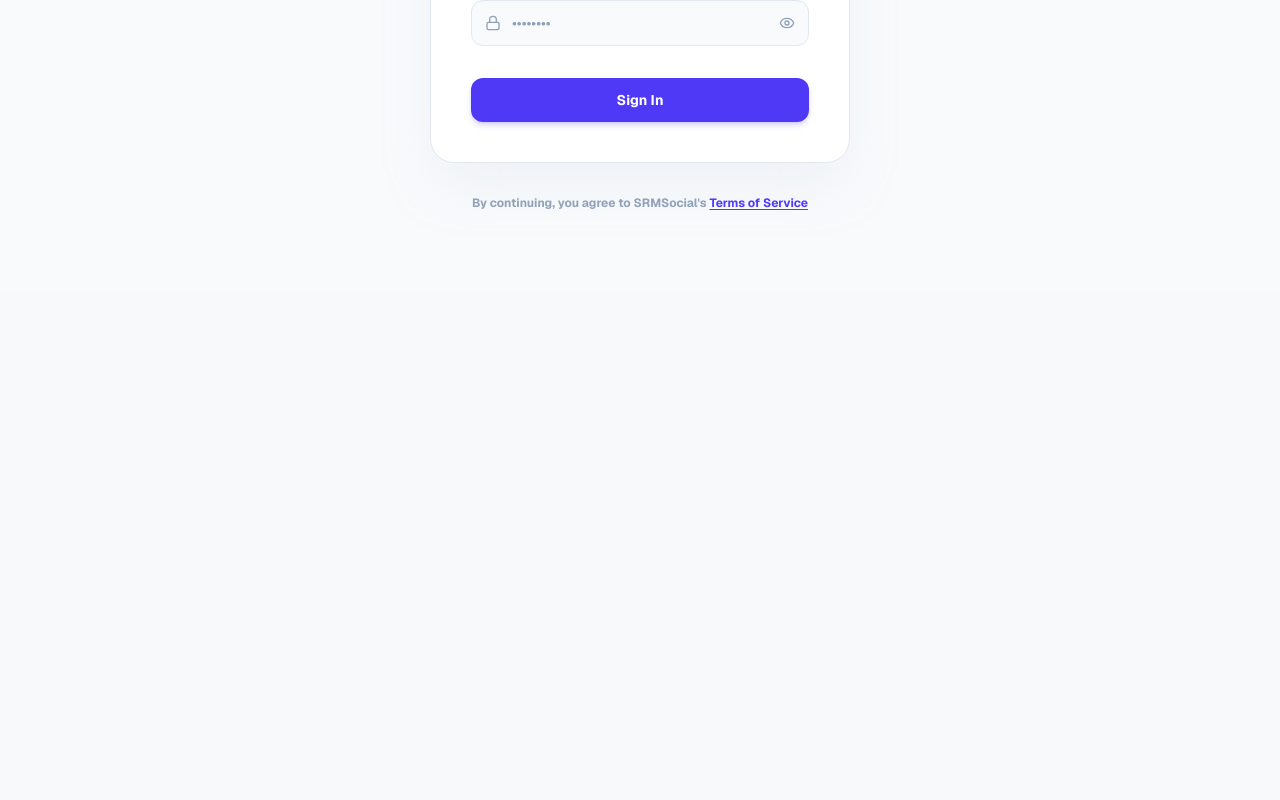
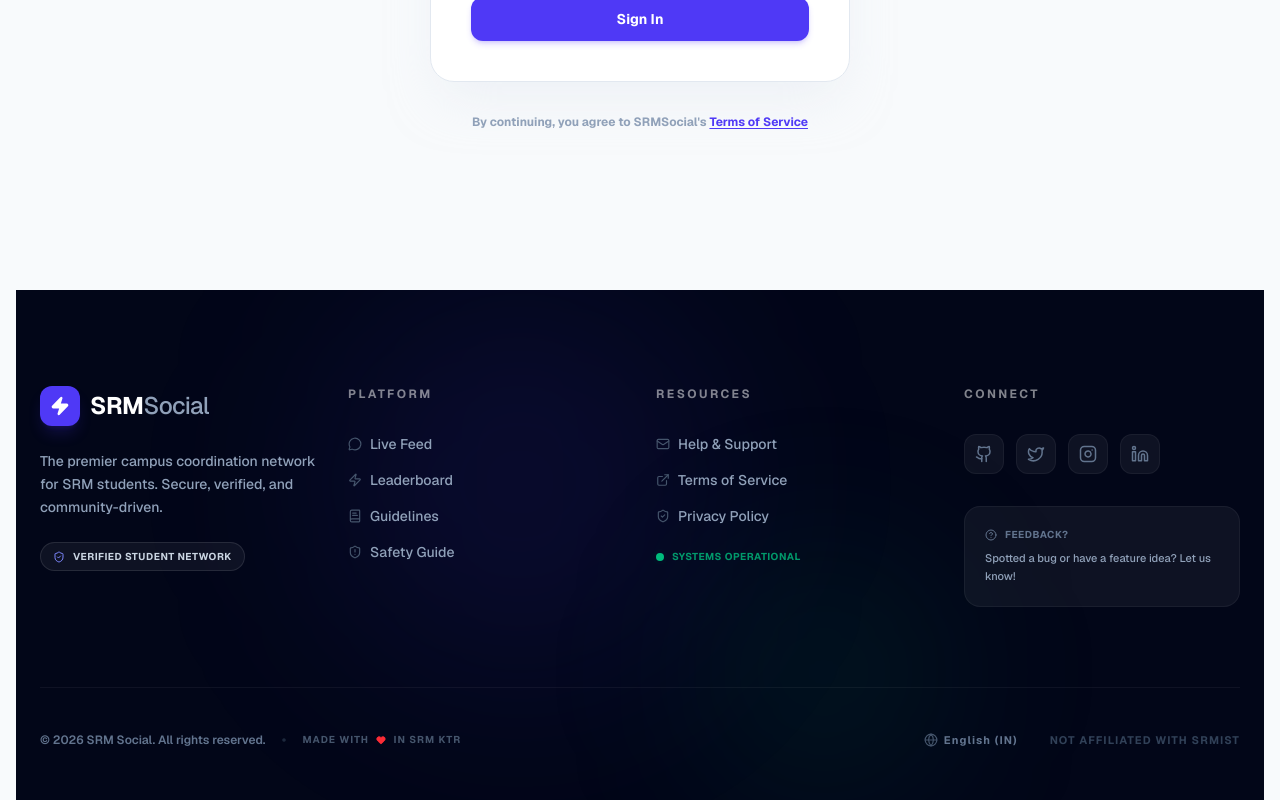
Before and after one commit to nb2912/Campus-Connect, a Next.js app: page /auth in a window 1280 px wide. Shown: the part 508-1308 px from the top of the page. Before the commit the page ends 800 px from the top, so only its background shows below. Built offline with nearby package versions, Linux system fonts and the light colour scheme; no server answers.

Commit message:
feat: implement Firebase authentication page with SRM email verification and validation logic

```diff
--- a/app/auth/page.tsx
+++ b/app/auth/page.tsx
@@ -2,6 +2,7 @@
 
 import { useState, useEffect } from "react";
 import { useRouter } from "next/navigation";
+import Link from "next/link";
 import {
   signInWithEmailAndPassword,
   createUserWithEmailAndPassword,
@@ -26,6 +27,7 @@ import {
   CheckCircle,
   ChevronLeft,
 } from "lucide-react";
+import Footer from "../components/Footer";
 
 const ALLOWED_DOMAIN = "@srmist.edu.in";
 
@@ -414,11 +416,12 @@ export default function AuthPage() {
 
         <p className="text-center text-xs font-bold text-slate-400 mt-8">
           By continuing, you agree to SRMSocial's{" "}
-          <a href="/tos" className="text-indigo-600 hover:text-indigo-700 transition-colors underline underline-offset-2">
+          <Link href="/tos" className="text-indigo-600 hover:text-indigo-700 transition-colors underline underline-offset-2">
             Terms of Service
-          </a>
+          </Link>
         </p>
       </div>
+      <Footer />
     </div>
   );
 }
--- a/app/components/Footer.tsx
+++ b/app/components/Footer.tsx
@@ -1,7 +1,7 @@
 // app/components/Footer.tsx
 "use client";
 
-import { Zap, X } from "lucide-react";
+import { Zap, X, Github, Instagram, Linkedin, Twitter, Mail, ShieldCheck, ExternalLink, Globe, Heart, MessageCircle, ShieldAlert, BookText, HelpCircle } from "lucide-react";
 import { useState } from "react";
 import { motion, AnimatePresence } from "framer-motion";
 import Link from "next/link";
@@ -13,7 +13,7 @@ function Modal({ title, onClose, children }: { title: string; onClose: () => voi
         {/* Backdrop */}
         <motion.div
           initial={{ opacity: 0 }} animate={{ opacity: 1 }} exit={{ opacity: 0 }}
-          className="absolute inset-0 bg-black/60 backdrop-blur-sm"
+          className="absolute inset-0 bg-slate-950/60 backdrop-blur-md"
           onClick={onClose}
         />
         {/* Panel */}
@@ -22,15 +22,15 @@ function Modal({ title, onClose, children }: { title: string; onClose: () => voi
           animate={{ opacity: 1, scale: 1, y: 0 }}
           exit={{ opacity: 0, scale: 0.95, y: 20 }}
           transition={{ type: "spring", stiffness: 300, damping: 30 }}
-          className="relative z-10 w-full max-w-lg bg-[#1e293b] border border-white/10 rounded-3xl p-8 shadow-2xl max-h-[80vh] overflow-y-auto"
+          className="relative z-10 w-full max-w-lg bg-white border border-slate-200 rounded-[2rem] p-8 md:p-10 shadow-2xl max-h-[80vh] overflow-y-auto"
         >
-          <div className="flex items-center justify-between mb-6">
-            <h2 className="text-xl font-bold text-white">{title}</h2>
-            <button onClick={onClose} className="w-8 h-8 rounded-full bg-white/10 hover:bg-white/20 flex items-center justify-center transition-colors">
-              <X size={16} className="text-slate-400" />
+          <div className="flex items-center justify-between mb-8">
+            <h2 className="text-2xl font-bold text-slate-900 tracking-tight">{title}</h2>
+            <button onClick={onClose} className="w-10 h-10 rounded-full bg-slate-100 hover:bg-slate-200 flex items-center justify-center transition-all">
+              <X size={18} className="text-slate-500" />
             </button>
           </div>
-          <div className="text-slate-400 text-sm leading-relaxed space-y-4">
+          <div className="text-slate-600 text-[15px] leading-relaxed space-y-5 font-medium">
             {children}
           </div>
         </motion.div>
@@ -44,28 +44,90 @@ export default function Footer() {
 
   return (
     <>
-      <footer className="mt-20 border-t border-white/5 py-10 px-6 text-center">
-        <div className="max-w-7xl mx-auto flex flex-col md:flex-row items-center justify-between gap-6">
+      <footer className="relative mt-40 bg-slate-950 pt-24 pb-12 overflow-hidden">
+        {/* Decorative Gradient Flare */}
+        <div className="absolute top-0 left-1/4 w-96 h-96 bg-indigo-600/10 rounded-full blur-[100px] pointer-events-none" />
+        <div className="absolute bottom-0 right-1/4 w-64 h-64 bg-emerald-600/10 rounded-full blur-[80px] pointer-events-none" />
 
-          {/* BRANDING */}
-          <div className="text-left">
-             <h3 className="text-lg font-bold text-white tracking-tight flex items-center gap-2 justify-center md:justify-start">
-                <Zap size={18} className="text-indigo-500 fill-indigo-500"/> SRM<span className="text-indigo-400">Social</span>
-             </h3>
-             <p className="text-xs text-slate-500 mt-1">Connecting campus, one plan at a time.</p>
+        <div className="max-w-7xl mx-auto px-6 relative z-10">
+          <div className="grid grid-cols-1 md:grid-cols-2 lg:grid-cols-4 gap-12 lg:gap-8 mb-20">
+
+            {/* BRANDING COLUMN */}
+            <div className="space-y-6 text-center md:text-left">
+              <div className="flex items-center gap-2.5 justify-center md:justify-start">
+                <div className="w-10 h-10 rounded-xl bg-indigo-600 flex items-center justify-center shadow-lg shadow-indigo-600/20">
+                  <Zap size={20} className="text-white fill-white" />
+                </div>
+                <span className="text-2xl font-bold tracking-tight text-white">SRM<span className="text-slate-400 font-medium">Social</span></span>
+              </div>
+              <p className="text-slate-400 text-sm leading-relaxed max-w-xs font-medium mx-auto md:mx-0">
+                The premier campus coordination network for SRM students. Secure, verified, and community-driven.
+              </p>
+              <div className="inline-flex items-center gap-2 px-3 py-1.5 rounded-full bg-white/5 border border-white/10 text-slate-300 text-[10px] font-bold uppercase tracking-wider">
+                <ShieldCheck size={12} className="text-indigo-400" /> Verified Student Network
+              </div>
+            </div>
+
+            {/* PRODUCT COLUMN */}
+            <div className="text-center md:text-left">
+              <h4 className="text-white font-bold text-xs mb-8 uppercase tracking-[0.2em] opacity-50">Platform</h4>
+              <ul className="space-y-4 text-sm font-medium text-slate-400">
+                <li><Link href="/dashboard" className="hover:text-white transition-colors flex items-center gap-2 justify-center md:justify-start group"><MessageCircle size={14} className="text-slate-600 group-hover:text-indigo-400 transition-colors" /> Live Feed</Link></li>
+                <li><Link href="/dashboard" className="hover:text-white transition-colors flex items-center gap-2 justify-center md:justify-start group"><Zap size={14} className="text-slate-600 group-hover:text-indigo-400 transition-colors" /> Leaderboard</Link></li>
+                <li><button onClick={() => setModal("guidelines")} className="hover:text-white transition-colors flex items-center gap-2 justify-center md:justify-start group w-full md:w-auto"><BookText size={14} className="text-slate-600 group-hover:text-indigo-400 transition-colors" /> Guidelines</button></li>
+                <li><button onClick={() => setModal("safety")} className="hover:text-white transition-colors flex items-center gap-2 justify-center md:justify-start group w-full md:w-auto"><ShieldAlert size={14} className="text-slate-600 group-hover:text-indigo-400 transition-colors" /> Safety Guide</button></li>
+              </ul>
+            </div>
+
+            {/* RESOURCES COLUMN */}
+            <div className="text-center md:text-left">
+              <h4 className="text-white font-bold text-xs mb-8 uppercase tracking-[0.2em] opacity-50">Resources</h4>
+              <ul className="space-y-4 text-sm font-medium text-slate-400">
+                <li><a href="mailto:nihalbasaniwal2912@gmail.com" className="hover:text-white transition-colors flex items-center gap-2 justify-center md:justify-start group"><Mail size={14} className="text-slate-600 group-hover:text-indigo-400 transition-colors" /> Help & Support</a></li>
+                <li><Link href="/tos" className="hover:text-white transition-colors flex items-center gap-2 justify-center md:justify-start group"><ExternalLink size={14} className="text-slate-600 group-hover:text-indigo-400 transition-colors" /> Terms of Service</Link></li>
+                <li><Link href="/tos" className="hover:text-white transition-colors flex items-center gap-2 justify-center md:justify-start group"><ShieldCheck size={14} className="text-slate-600 group-hover:text-indigo-400 transition-colors" /> Privacy Policy</Link></li>
+                <li className="flex items-center gap-2 text-emerald-500/80 pt-2 justify-center md:justify-start">
+                  <span className="relative flex h-2 w-2">
+                    <span className="animate-ping absolute inline-flex h-full w-full rounded-full bg-emerald-400 opacity-75"></span>
+                    <span className="relative inline-flex rounded-full h-2 w-2 bg-emerald-500"></span>
+                  </span>
+                  <span className="text-[10px] uppercase tracking-wider font-bold">Systems Operational</span>
+                </li>
+              </ul>
+            </div>
+
+            {/* CONNECT COLUMN */}
+            <div className="text-center md:text-left">
+              <h4 className="text-white font-bold text-xs mb-8 uppercase tracking-[0.2em] opacity-50">Connect</h4>
+              <div className="flex gap-3 mb-8 justify-center md:justify-start">
+                <SocialLink href="#" icon={Github} />
+                <SocialLink href="#" icon={Twitter} />
+                <SocialLink href="#" icon={Instagram} />
+                <SocialLink href="#" icon={Linkedin} />
+              </div>
+              <div className="p-5 rounded-2xl bg-white/5 border border-white/5 space-y-2 text-left">
+                 <p className="text-[10px] text-slate-500 font-bold uppercase tracking-wider flex items-center gap-2"><HelpCircle size={12}/> Feedback?</p>
+                 <p className="text-[11px] text-slate-400 leading-relaxed font-medium">Spotted a bug or have a feature idea? Let us know!</p>
+              </div>
+            </div>
           </div>
 
-          {/* LINKS */}
-          <div className="flex gap-6 text-sm font-medium text-slate-400">
-             <button onClick={() => setModal("guidelines")} className="hover:text-white transition-colors">Guidelines</button>
-             <button onClick={() => setModal("safety")} className="hover:text-white transition-colors">Safety</button>
-             <Link href="/tos" className="hover:text-white transition-colors">Terms</Link>
-             <a href="mailto:nihalbasaniwal2912@gmail.com" className="hover:text-white transition-colors">Support</a>
-          </div>
+          {/* BOTTOM BAR */}
+          <div className="pt-10 border-t border-white/5 flex flex-col md:flex-row justify-between items-center gap-8">
+            <div className="flex flex-col md:flex-row items-center gap-4 text-center md:text-left">
+               <p className="text-slate-500 text-xs font-semibold">
+                © 2026 SRM Social. All rights reserved.
+              </p>
+              <span className="hidden md:block text-slate-800">•</span>
+              <p className="text-slate-600 text-[10px] font-bold uppercase tracking-widest">
+                Made with <Heart size={10} className="inline text-red-500 fill-red-500 mx-1 mb-0.5" /> in SRM KTR
+              </p>
+            </div>
 
-          {/* COPYRIGHT */}
-          <div className="text-xs text-slate-600">
-             <p>© 2026 SRM Social. All rights reserved.</p>
+            <div className="flex flex-wrap justify-center items-center gap-x-8 gap-y-4 text-[11px] font-bold text-slate-500 uppercase tracking-widest">
+              <button className="hover:text-white transition-colors flex items-center gap-1.5"><Globe size={14} className="text-slate-600"/> English (IN)</button>
+              <p className="text-slate-700">Not affiliated with SRMIST</p>
+            </div>
           </div>
         </div>
       </footer>
@@ -74,33 +136,66 @@ export default function Footer() {
       {modal === "guidelines" && (
         <Modal title="Community Guidelines" onClose={() => setModal(null)}>
           <p>SRMSocial is an exclusive platform for verified SRM students. To keep the community safe and useful for everyone, please follow these guidelines:</p>
-          <ul className="list-disc pl-5 space-y-2">
-            <li><span className="text-white font-semibold">Be respectful.</span> Treat every student with courtesy. Discrimination, harassment, or hate speech of any kind is not tolerated.</li>
-            <li><span className="text-white font-semibold">Post genuine plans.</span> Only create plans you actually intend to follow through with. Fake or spam posts will result in account removal.</li>
-            <li><span className="text-white font-semibold">No commercial activity.</span> SRMSocial is not a marketplace. Do not use it to sell products or services.</li>
-            <li><span className="text-white font-semibold">Respect others' time.</span> If you join a plan and can't make it, leave the plan promptly so others can join.</li>
-            <li><span className="text-white font-semibold">Keep it on-campus.</span> Plans must relate to student life at SRM — rides, food, gyms, study, events, etc.</li>
-            <li><span className="text-white font-semibold">Protect privacy.</span> Do not share personal details of other students without their consent.</li>
+          <ul className="space-y-4">
+            <li className="flex gap-4">
+               <div className="w-2 h-2 rounded-full bg-indigo-500 mt-2 shrink-0 shadow-[0_0_10px_rgba(99,102,241,0.5)]" />
+               <p><span className="text-slate-900 font-bold">Be respectful.</span> Treat every student with courtesy. Discrimination, harassment, or hate speech is not tolerated.</p>
+            </li>
+            <li className="flex gap-4">
+               <div className="w-2 h-2 rounded-full bg-indigo-500 mt-2 shrink-0 shadow-[0_0_10px_rgba(99,102,241,0.5)]" />
+               <p><span className="text-slate-900 font-bold">Post genuine plans.</span> Only create plans you actually intend to follow through with. Spam results in removal.</p>
+            </li>
+            <li className="flex gap-4">
+               <div className="w-2 h-2 rounded-full bg-indigo-500 mt-2 shrink-0 shadow-[0_0_10px_rgba(99,102,241,0.5)]" />
+               <p><span className="text-slate-900 font-bold">No commercial activity.</span> SRMSocial is not a marketplace. Do not use it to sell products or services.</p>
+            </li>
+            <li className="flex gap-4">
+               <div className="w-2 h-2 rounded-full bg-indigo-500 mt-2 shrink-0 shadow-[0_0_10px_rgba(99,102,241,0.5)]" />
+               <p><span className="text-slate-900 font-bold">Respect others' time.</span> If you join a plan and can't make it, leave promptly so others can join.</p>
+            </li>
           </ul>
-          <p>Violations may result in permanent removal from the platform. If you see something that breaks these rules, use the Support link to report it.</p>
+          <p className="pt-6 text-xs text-slate-400 border-t border-slate-100 italic">Violations may result in permanent removal from the platform.</p>
         </Modal>
       )}
 
       {/* SAFETY MODAL */}
       {modal === "safety" && (
         <Modal title="Your Safety" onClose={() => setModal(null)}>
-          <p>Your safety is our top priority. Here are some tips to stay safe while using SRMSocial:</p>
-          <ul className="list-disc pl-5 space-y-2">
-            <li><span className="text-white font-semibold">Verify who you're meeting.</span> Before joining a plan with someone new, check their SRM email and profile. All users are verified SRM students.</li>
-            <li><span className="text-white font-semibold">Meet in public places.</span> For first-time meetups, prefer common campus areas like the library, cafeteria, or main block.</li>
-            <li><span className="text-white font-semibold">Share your plans.</span> Let a friend or roommate know where you're going, especially for off-campus plans like cab rides.</li>
-            <li><span className="text-white font-semibold">Trust your instincts.</span> If something feels off, you can leave any plan at any time — no questions asked.</li>
-            <li><span className="text-white font-semibold">Never share passwords or OTPs.</span> No SRMSocial admin will ever ask for your login credentials.</li>
-            <li><span className="text-white font-semibold">Report bad actors.</span> If a user is behaving inappropriately, report them immediately via the Support email.</li>
+          <p className="mb-2">Your safety is our top priority. Here are some tips to stay safe while using SRMSocial:</p>
+          <ul className="space-y-4">
+             <li className="flex gap-4">
+               <div className="w-2 h-2 rounded-full bg-emerald-500 mt-2 shrink-0 shadow-[0_0_10px_rgba(16,185,129,0.5)]" />
+               <p><span className="text-slate-900 font-bold">Verify who you're meeting.</span> Before joining a plan with someone new, check their SRM email and profile.</p>
+            </li>
+            <li className="flex gap-4">
+               <div className="w-2 h-2 rounded-full bg-emerald-500 mt-2 shrink-0 shadow-[0_0_10px_rgba(16,185,129,0.5)]" />
+               <p><span className="text-slate-900 font-bold">Meet in public places.</span> For first-time meetups, prefer common campus areas like the library or cafeteria.</p>
+            </li>
+            <li className="flex gap-4">
+               <div className="w-2 h-2 rounded-full bg-emerald-500 mt-2 shrink-0 shadow-[0_0_10px_rgba(16,185,129,0.5)]" />
+               <p><span className="text-slate-900 font-bold">Share your plans.</span> Let a friend or roommate know where you're going, especially for off-campus plans.</p>
+            </li>
+            <li className="flex gap-4">
+               <div className="w-2 h-2 rounded-full bg-emerald-500 mt-2 shrink-0 shadow-[0_0_10px_rgba(16,185,129,0.5)]" />
+               <p><span className="text-slate-900 font-bold">Trust your instincts.</span> If something feels off, you can leave any plan at any time — no questions asked.</p>
+            </li>
           </ul>
-          <p>If you are in immediate danger, please contact SRM Campus Security or local emergency services. SRMSocial is a peer coordination tool and is not a replacement for official support systems.</p>
+          <div className="mt-8 p-5 rounded-2xl bg-slate-50 border border-slate-100">
+             <p className="text-xs text-slate-500 leading-relaxed">In case of immediate danger, please contact <span className="text-slate-900 font-bold">SRM Campus Security</span> or local emergency services.</p>
+          </div>
         </Modal>
       )}
     </>
   );
 }
+
+function SocialLink({ href, icon: Icon }: { href: string; icon: any }) {
+  return (
+    <a
+      href={href}
+      className="w-10 h-10 rounded-xl bg-white/5 border border-white/5 flex items-center justify-center text-slate-500 hover:text-white hover:bg-white/10 hover:border-white/10 transition-all active:scale-95 group"
+    >
+      <Icon size={18} className="group-hover:scale-110 transition-transform" />
+    </a>
+  );
+}
--- a/app/page.tsx
+++ b/app/page.tsx
@@ -6,6 +6,7 @@ import { motion, useInView } from "framer-motion";
 import { Plane, Dumbbell, Pizza, ShieldCheck, ArrowRight, Zap, Users, Star, ChevronRight, BookOpen, Film, Train, Sparkles, LogIn, Mail } from "lucide-react";
 import { useEffect, useRef, useState } from "react";
 import Link from "next/link";
+import Footer from "./components/Footer";
 
 
 export default function Home() {
@@ -123,6 +124,7 @@ export default function Home() {
       <CategoryShowcase onLogin={handleLogin} />
       <HowItWorks onLogin={handleLogin} />
       <FooterCTA onLogin={handleLogin} />
+      <Footer />
     </div>
   );
 }
```
